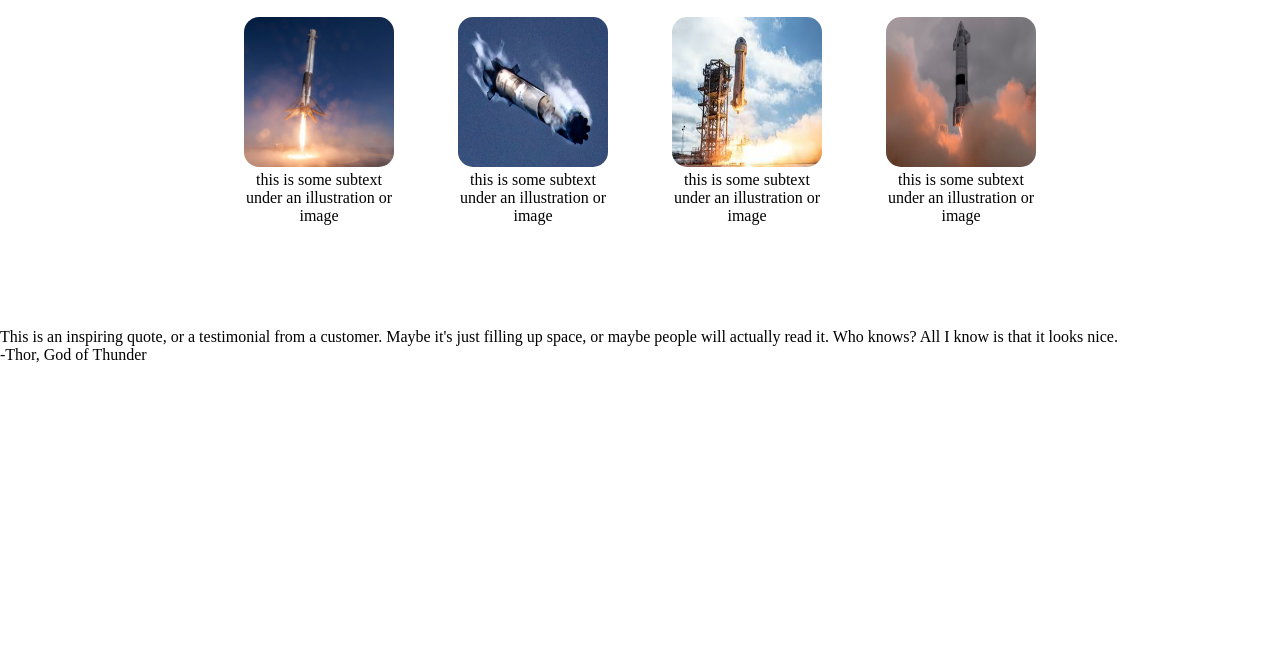
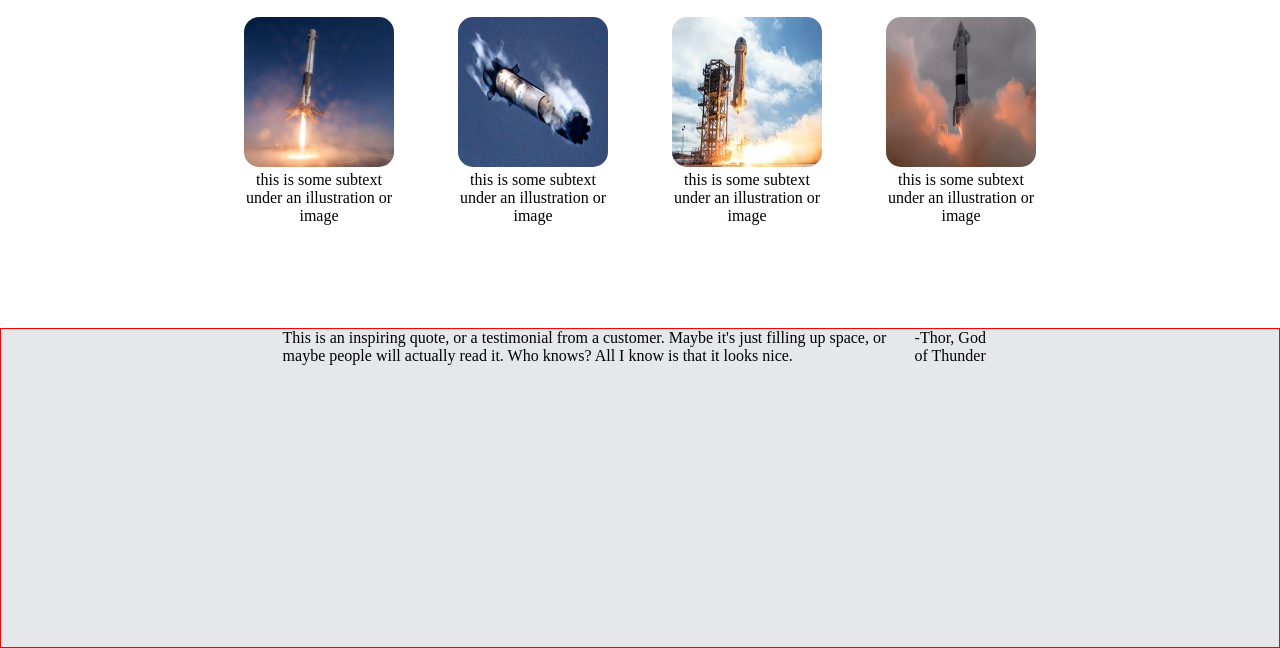
Before and after one commit to AJ-Kandra/Odin-Landing-Page, a plain HTML site: page index.html in a window 1280 px wide. Shown: the part 502-1150 px from the top of the page. Before the commit the page ends 866 px from the top, so only its background shows below. Drawn offline with Linux system fonts and the light colour scheme.

Commit message:
Add flex container for section 3
Added flex container for section 3 and padding from left and right

```diff
--- a/index.html
+++ b/index.html
@@ -61,11 +61,13 @@
     </section>
     <!-- SECTION 3 -->
     <section class="section-3"></section>
-    <p>
-      This is an inspiring quote, or a testimonial from a customer. Maybe it's
-      just filling up space, or maybe people will actually read it. Who knows?
-      All I know is that it looks nice.
-    </p>
-    <p>-Thor, God of Thunder</p>
+    <div class="section-3-container">
+      <p class="section-3-quote">
+        This is an inspiring quote, or a testimonial from a customer. Maybe it's
+        just filling up space, or maybe people will actually read it. Who knows?
+        All I know is that it looks nice.
+      </p>
+      <p class="section-3-quote-author">-Thor, God of Thunder</p>
+    </div>
   </body>
 </html>
--- a/style.css
+++ b/style.css
@@ -129,3 +129,12 @@ h1 {
 /* ----------END OF SECTION 2---------- */
 
 /* ----------START OF SECTION 3---------- */
+
+.section-3-container {
+  display: flex;
+  border: 1px solid red;
+  background: #e5e7eb;
+  padding-left: 22%;
+  padding-right: 22%;
+  height: 20rem;
+}
```
